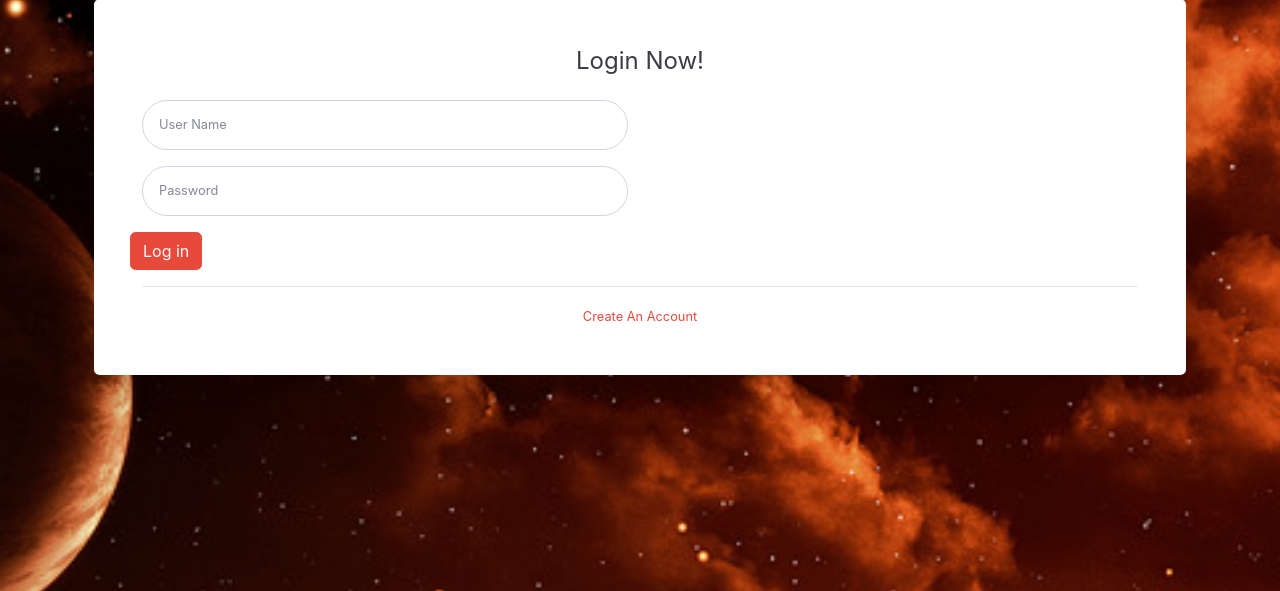
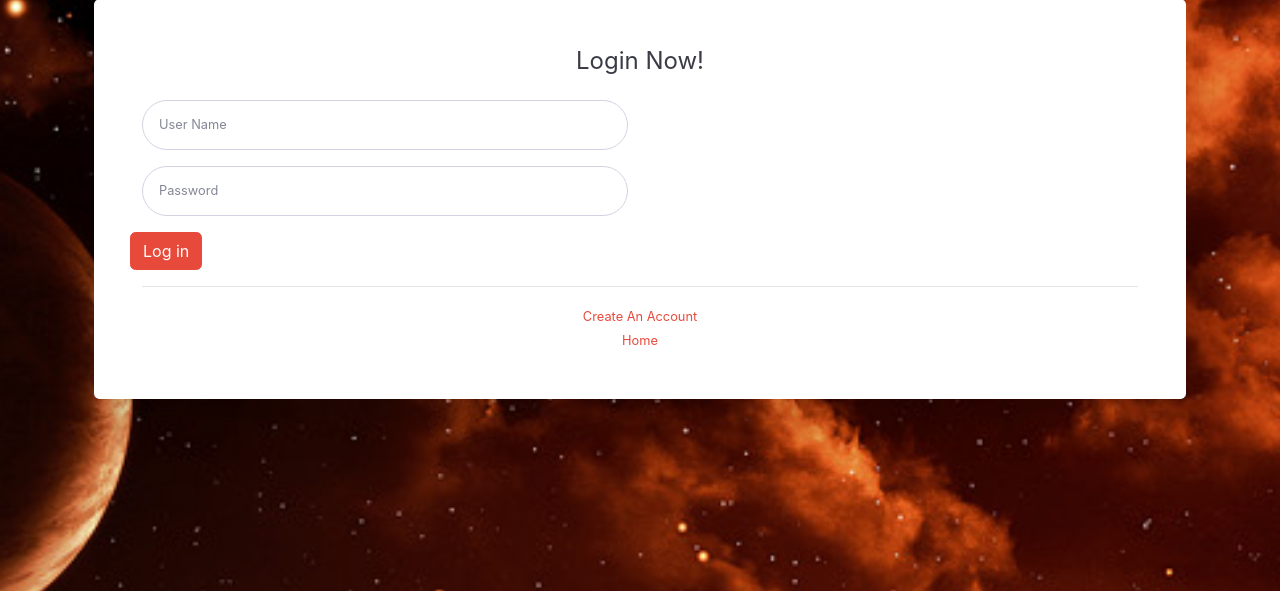
Before and after one commit to corypride/AlienInvasion, a Django app: a page that uses users/templates/registration/login.html in a window 1280 px wide. Shown: the part 49-640 px from the top of the page. Run offline with Django 3.2, Linux system fonts and the light colour scheme; some libraries are stand-ins or nearby versions.

Commit message:
added links to login and reg pages

```diff
--- a/aib_site/static/aib_site/json/bulletChoiceUserId.json
+++ b/aib_site/static/aib_site/json/bulletChoiceUserId.json
@@ -1 +1 @@
-{"bullet1Name": "fire_bullet.bmp", "userId": 1}
+{"bullet1Name": "fire_bullet_yellow.bmp", "userId": 12}
--- a/aib_site/static/aib_site/json/invaderChoice.json
+++ b/aib_site/static/aib_site/json/invaderChoice.json
@@ -1 +1 @@
-{"invader_name": "alienL1.bmp"}
+{"invader_name": "alienB1.bmp"}
--- a/aib_site/static/aib_site/json/site_and_screen_choice.json
+++ b/aib_site/static/aib_site/json/site_and_screen_choice.json
@@ -1 +1 @@
-{"screen_width": "1280", "screen_height": "600", "site_name": "cosmos3.jpg"}
+{"screen_width": "1280", "screen_height": "600", "site_name": "cosmos.jpg"}
--- a/aib_site/static/aib_site/json/stats.json
+++ b/aib_site/static/aib_site/json/stats.json
@@ -1 +1 @@
-{"userId": 1, "lastLevel": 9, "highScore": 39876, "todaysDate": "9-28-2022", "endTime": "6:39:54"}
+{"userId": 12, "lastLevel": 8, "highScore": 61711, "todaysDate": "9-28-2022", "endTime": "8:33:50"}
--- a/aib_site/templates/aib_site/base.html
+++ b/aib_site/templates/aib_site/base.html
@@ -30,6 +30,8 @@
             <a  class="nav-link m-auto" href="{% url 'aib_site:high_scores' %}">See High Scores</a>
             <a class="nav-link m-auto" href="{% url 'users:register' %}">Register</a>
             <a class="nav-link m-auto" href="{% url 'users:login' %}">Log In</a>
+
+            <a class="nav-link m-auto" href="{% url 'aib_site:index' %}">Home</a>
         {% endif %}
     </div>
 </nav>
--- a/aib_site/templates/aib_site/highScores.html
+++ b/aib_site/templates/aib_site/highScores.html
@@ -32,13 +32,13 @@
             <th>Last Level Played</th>
         </thead>
         {% for k, score in scores.items %}
-        {% if k <= 3 %} <tr class="table-primary">
+        {% if k <= 3 %} <tr class="table-danger">
             <td>{{k}}</td>
             <td>{{score.score.user.username.capitalize}}</td>
             <td>{{score.score.highScore}}</td>
             <td>{{score.score.lastLevel}}</td>
             </tr>
-            {% elif k <= 7 %} <tr class="table-success">
+            {% elif k <= 7 %} <tr class="table-primary">
                 <td>{{k}}</td>
                 <td>{{score.score.user.username.capitalize}}</td>
                 <td>{{score.score.highScore}}</td>
--- a/users/templates/registration/login.html
+++ b/users/templates/registration/login.html
@@ -57,9 +57,15 @@
                                     <input type="hidden" name="next" value="{% url 'aib_site:index' %}" />
                                 </form>
                                 <hr>
-                                <div class="text-center">
-                                    <a class="small text-danger" href="{% url 'users:register' %}">Create An Account</a>
-                                </div>
+                                <row>
+                                    <div class="col">
+                                        <a class="small text-danger" href="{% url 'users:register' %}">Create An
+                                            Account</a>
+                                    </div>
+                                    <div class="col">
+                                        <a class="small text-danger" href="{% url 'aib_site:index' %}">Home</a>
+                                    </div>
+                                </row>
                             </div>
                         </div>
                     </div>
--- a/users/templates/registration/register.html
+++ b/users/templates/registration/register.html
@@ -79,6 +79,9 @@
                                     <a class="small text-danger" href="{% url 'users:login' %}">Already have an account?
                                         Login!</a>
                                 </div>
+                                <div class="col">
+                                    <a class="small text-danger" href="{% url 'aib_site:index' %}">Home</a>
+                                </div>
                             </div>
                         </div>
                     </div>
```
Also changed, not shown: db.sqlite3.
